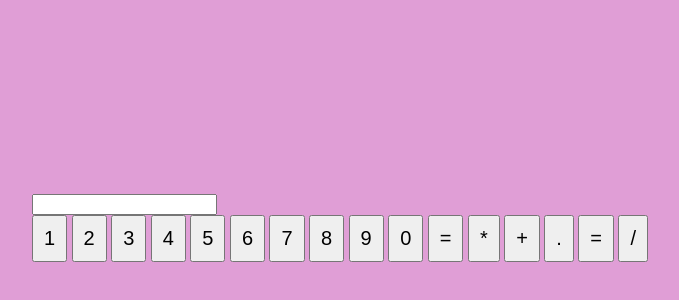
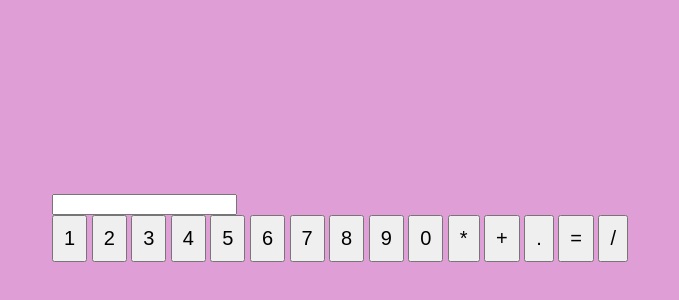
Before and after one commit to LuisEduardo020/Calculadora, a plain HTML site: page index.html in a window 1280 px wide. Shown: the part 172-472 px from the top of the page, without its empty margins (300-979 px from the left). Drawn offline with Linux system fonts and the light colour scheme.

Commit message:
cauculadora

```diff
--- a/index.html
+++ b/index.html
@@ -17,7 +17,6 @@
             <button onclick="appendtoDisplay(8)">8</button>
             <button onclick="appendtoDisplay(9)">9</button>
             <button onclick="appendtoDisplay(0)">0</button>
-            <button onclick="appendtoDisplay(=)">=</button>
             <button onclick="appendtoDisplay(*)">*</button>
             <button onclick="appendtoDisplay(+)">+</button>
             <button onclick="appendtoDisplay(.)">.</button>
```
